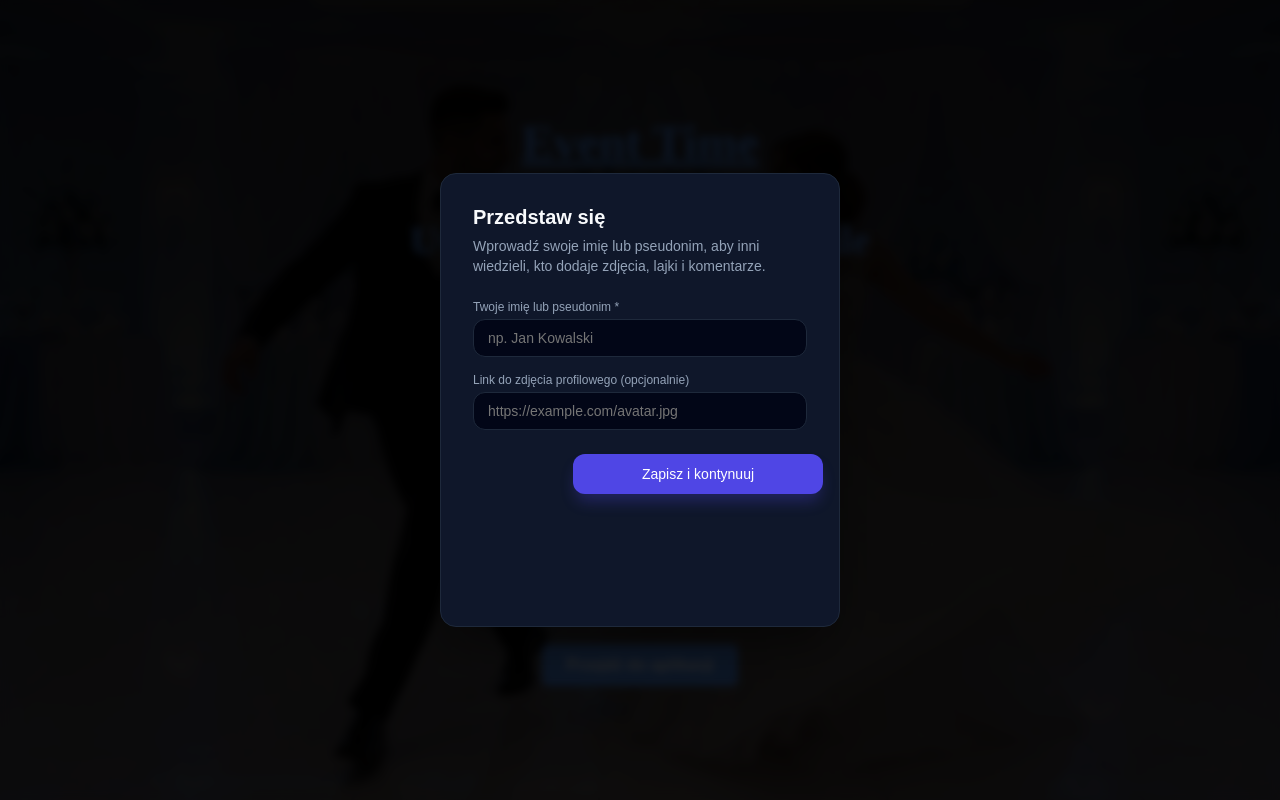
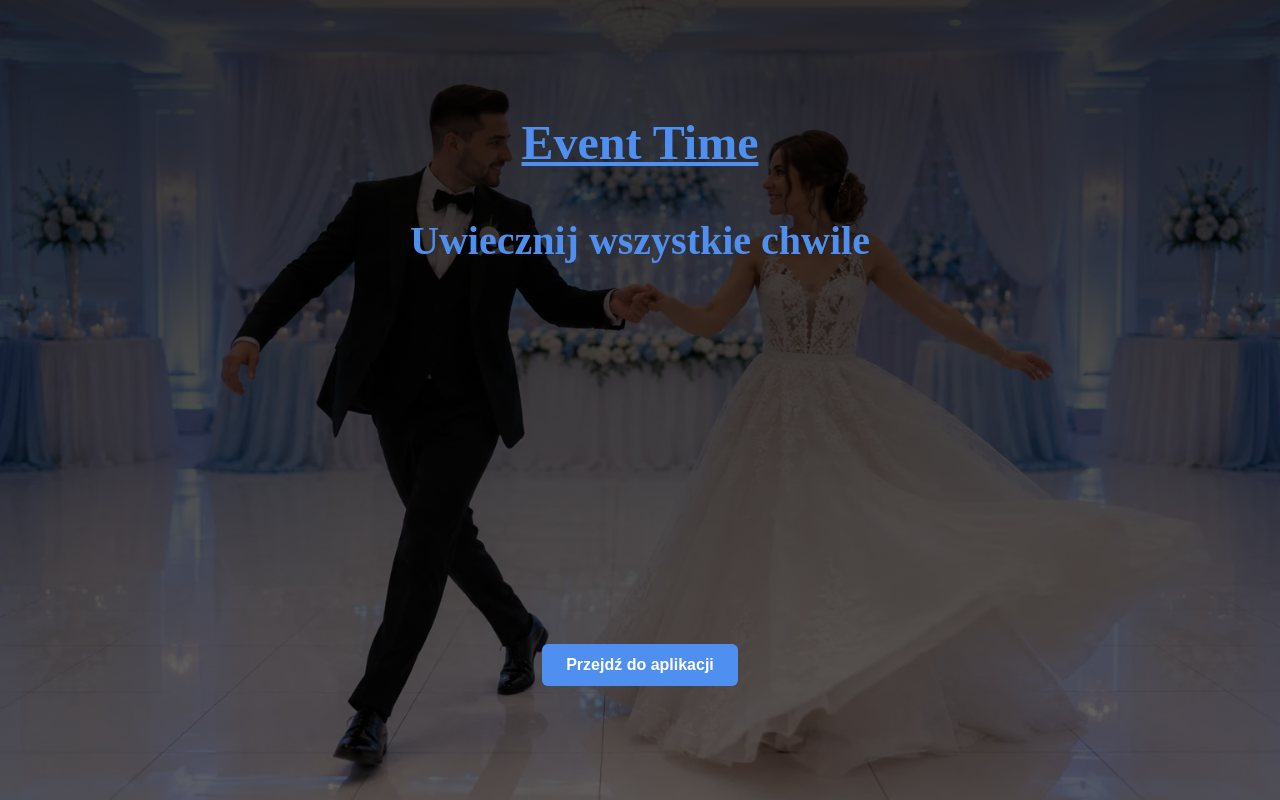
Before and after one commit to DamianGapinski/EventTime, a Next.js app: page / in a window 1280 px wide. Shown: the top 800 px of the page. Built offline with nearby package versions, Linux system fonts and the light colour scheme.

Commit message:
Nowy chat

```diff
--- a/src/app/page.tsx
+++ b/src/app/page.tsx
@@ -1,50 +1,8 @@
-'use client';
-
-import React, { useState, useEffect } from 'react';
 import Image from "next/image";
 import styles from "./page.module.css";
 import Link from 'next/link';
 
-interface UserProfile {
-  name: string;
-  avatarUrl: string;
-}
-
 export default function Home() {
-  const [profile, setProfile] = useState<UserProfile>({ name: '', avatarUrl: '' });
-  const [isProfileModalOpen, setIsProfileModalOpen] = useState<boolean>(false);
-  const [tempName, setTempName] = useState<string>('');
-  const [tempAvatar, setTempAvatar] = useState<string>('');
-
-  useEffect(() => {
-    const savedName = localStorage.getItem('gallery_user_name');
-    const savedAvatar = localStorage.getItem('gallery_user_avatar');
-
-    if (!savedName) {
-      setIsProfileModalOpen(true);
-    } else {
-      setProfile({
-        name: savedName,
-        avatarUrl: savedAvatar || '',
-      });
-    }
-  }, []);
-
-  const handleSaveProfile = (e: React.FormEvent) => {
-    e.preventDefault();
-    if (!tempName.trim()) return;
-
-    const newProfile = {
-      name: tempName.trim(),
-      avatarUrl: tempAvatar.trim(),
-    };
-
-    localStorage.setItem('gallery_user_name', newProfile.name);
-    localStorage.setItem('gallery_user_avatar', newProfile.avatarUrl);
-    setProfile(newProfile);
-    setIsProfileModalOpen(false);
-  };
-
   return (
     <>
     <header>
@@ -53,121 +11,25 @@ export default function Home() {
       <Link href="/galeria">
       <button>Przejdź do aplikacji</button>
       </Link>
+
     </header>
-
     <main>
       <ol>
-          <li><h3>1. Naciśnij przycisk &quot;Przejdź do aplikacji&quot;</h3></li>
-          <li><h3>2. Zrób lub dodaj zdjęcie/film z galerii</h3></li>
-          <li><h3>3. Podziel się pięknymi chwilami</h3></li>
-          <li><h3>4. Przeglądaj wszystkie piękne chwile</h3></li>
-          <li><h3>5. Lajkuj i komentuj zdjęcia/filmy innych użytkowników</h3></li>
-          <li><h3>6. Bierz udział w grach i zabawach razem z innymi użytkownikami</h3></li>
-          <li><h3>7. Zdobywaj punkty i wygrywaj nagrody</h3></li>
+        <li><h3>1.Naciśnij przycisk "Przejdź do aplikacji"</h3></li>
+        <li><h3>2.Zrób lub dodaj zdjęcie/film z galerii</h3></li>
+        <li><h3>3.Podziel się pięknymi chwilami</h3></li>
+        <li><h3>4.Przeglądaj wszystkie piękne chwile</h3></li>
+        <li><h3>5.Likój i komentuj zdjęcia/filmy innych urzytkowników</h3></li>
+        <li><h3>6.Bierz udział w grach i zabawach razem z innymi urzytkownikami</h3></li>
+        <li><h3>7.Zdobywaj punkty i wygrywaj nagrody</h3></li>
       </ol>
-
       <Link href="/galeria">
       <button>Przejdź do aplikacji</button>
       </Link>
     </main>
 
-      {/* MODAL TOŻSAMOŚCI UŻYTKOWNIKA NA STRONIE GŁÓWNEJ */}
-      {isProfileModalOpen && (
-        <div style={{
-          position: 'fixed',
-          inset: 0,
-          zIndex: 9999,
-          backgroundColor: 'rgba(0, 0, 0, 0.85)',
-          backdropFilter: 'blur(4px)',
-          display: 'flex',
-          alignItems: 'center',
-          justifyContent: 'center',
-          padding: '1rem'
-        }}>
-          <div style={{
-            backgroundColor: '#0f172a',
-            border: '1px solid #1e293b',
-            borderRadius: '1rem',
-            maxWidth: '400px',
-            width: '100%',
-            padding: '2rem',
-            boxShadow: '0 25px 50px -12px rgba(0, 0, 0, 0.5)',
-            color: '#f8fafc',
-            fontFamily: 'sans-serif'
-          }}>
-            <h2 style={{ fontSize: '1.25rem', fontWeight: 'bold', marginBottom: '0.5rem' }}>Przedstaw się</h2>
-            <p style={{ color: '#94a3b8', fontSize: '0.875rem', marginBottom: '1.5rem', lineHeight: '1.4' }}>
-              Wprowadź swoje imię lub pseudonim, aby inni wiedzieli, kto dodaje zdjęcia, lajki i komentarze.
-            </p>
+    </>
 
-            <form onSubmit={handleSaveProfile} style={{ display: 'flex', flexDirection: 'column', gap: '1rem' }}>
-              <div>
-                <label style={{ display: 'block', fontSize: '0.75rem', fontWeight: '500', color: '#94a3b8', marginBottom: '0.3rem' }}>
-                  Twoje imię lub pseudonim *
-                </label>
-                <input
-                  type="text"
-                  required
-                  value={tempName}
-                  onChange={(e) => setTempName(e.target.value)}
-                  placeholder="np. Jan Kowalski"
-                  style={{
-                    width: '100%',
-                    backgroundColor: '#020617',
-                    border: '1px solid #1e293b',
-                    borderRadius: '0.75rem',
-                    padding: '0.625rem 0.875rem',
-                    fontSize: '0.875rem',
-                    color: '#fff',
-                    outline: 'none'
-                  }}
-                />
-              </div>
 
-              <div>
-                <label style={{ display: 'block', fontSize: '0.75rem', fontWeight: '500', color: '#94a3b8', marginBottom: '0.3rem' }}>
-                  Link do zdjęcia profilowego (opcjonalnie)
-                </label>
-                <input
-                  type="url"
-                  value={tempAvatar}
-                  onChange={(e) => setTempAvatar(e.target.value)}
-                  placeholder="https://example.com/avatar.jpg"
-                  style={{
-                    width: '100%',
-                    backgroundColor: '#020617',
-                    border: '1px solid #1e293b',
-                    borderRadius: '0.75rem',
-                    padding: '0.625rem 0.875rem',
-                    fontSize: '0.875rem',
-                    color: '#fff',
-                    outline: 'none'
-                  }}
-                />
-              </div>
-
-              <button
-                type="submit"
-                style={{
-                  width: '100%',
-                  backgroundColor: '#4f46e5',
-                  color: '#fff',
-                  fontWeight: '500',
-                  padding: '0.75rem',
-                  borderRadius: '0.75rem',
-                  border: 'none',
-                  cursor: 'pointer',
-                  marginTop: '0.5rem',
-                  fontSize: '0.875rem',
-                  boxShadow: '0 10px 15px -3px rgba(79, 70, 229, 0.3)'
-                }}
-              >
-                Zapisz i kontynuuj
-              </button>
-            </form>
-          </div>
-        </div>
-      )}
-    </>
   );
 }
```
Lines whose indentation alone changed are shown as unchanged.
